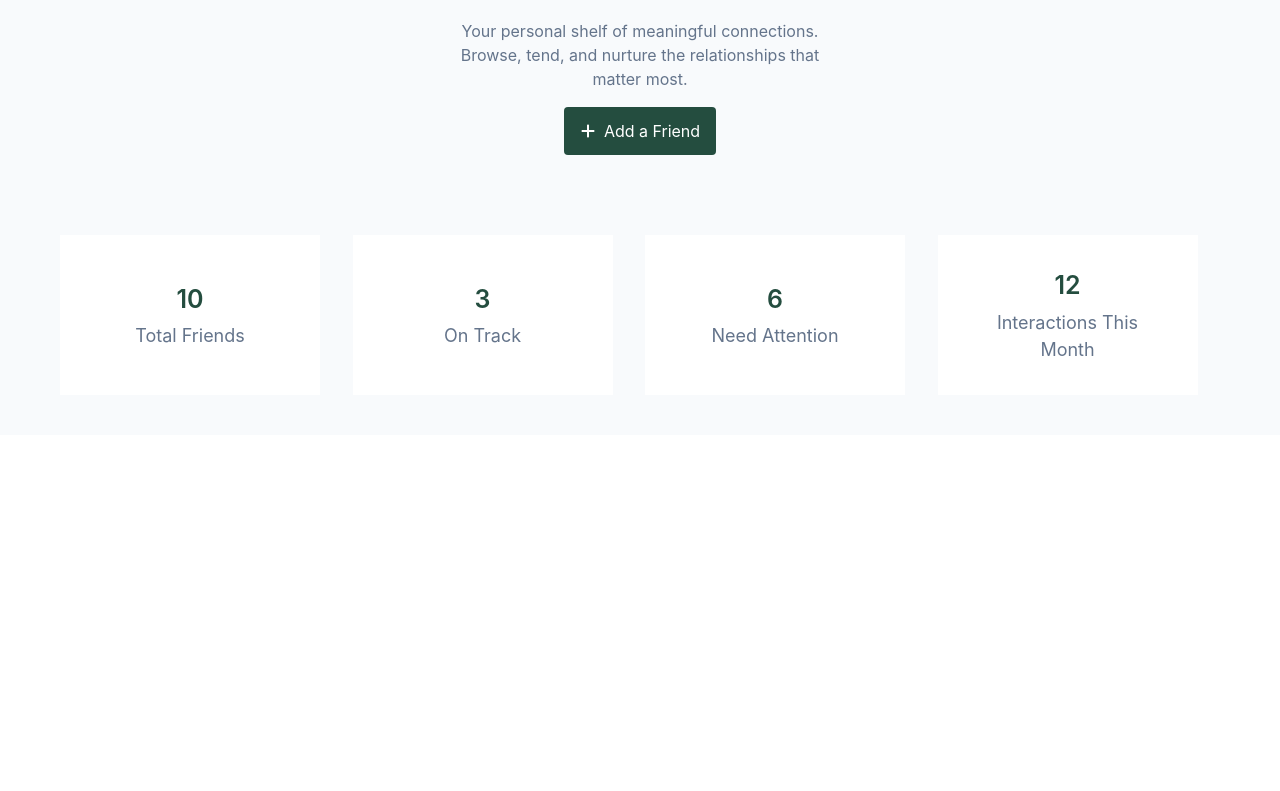
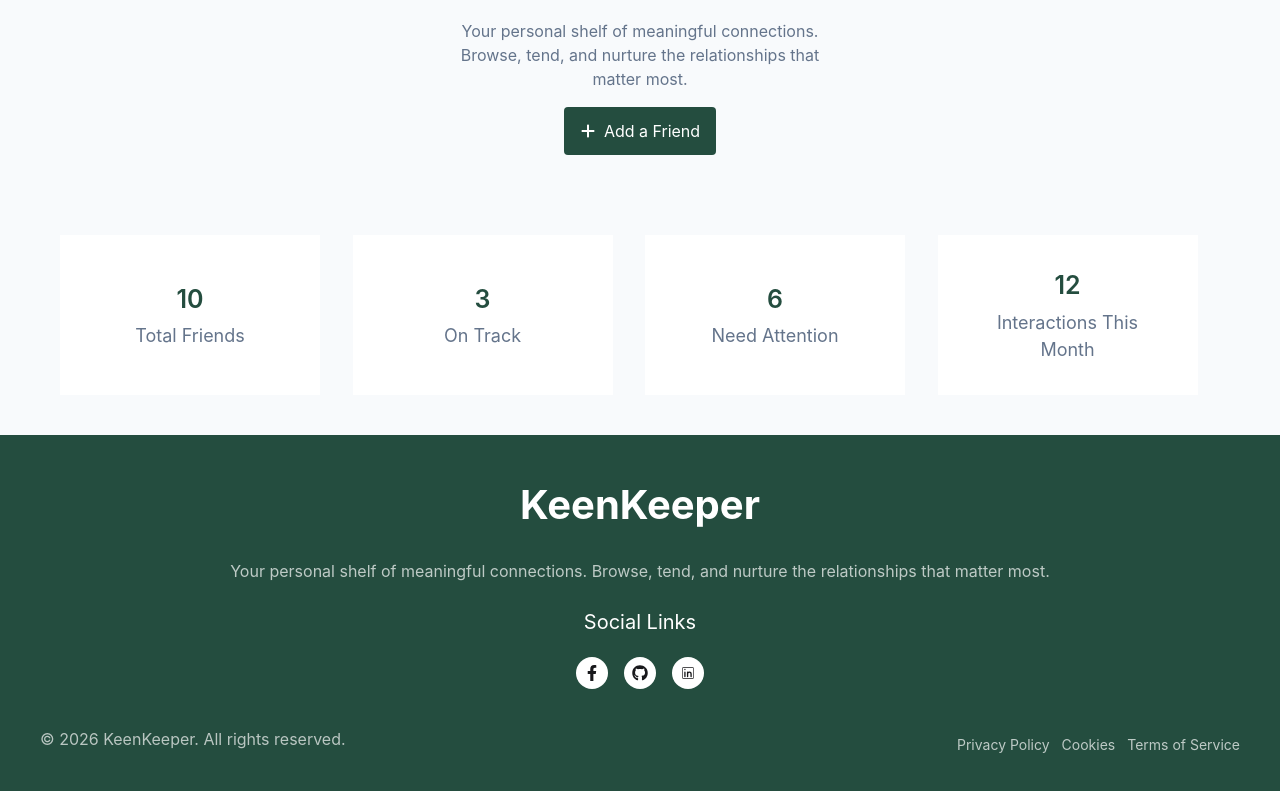
Before and after one commit to abdul-korim-web/keenkeeper, a React (Vite) app: page / in a window 1280 px wide. Shown: the part 333-1124 px from the top of the page. Before the commit the page ends 800 px from the top, so only its background shows below. Built offline with nearby package versions, Linux system fonts and the light colour scheme.

Commit message:
Footer section added

```diff
--- a/index.html
+++ b/index.html
@@ -6,7 +6,7 @@
     <meta name="viewport" content="width=device-width, initial-scale=1.0" />
     <title>keenkeeper</title>
   </head>
-  <body class="max-w-[2100px] mx-auto bg-[#F8FAFC]">
+  <body class="max-w-[2100px] mx-auto bg-[#F8FAFC] ">
     <div id="root"></div>
     <script type="module" src="/src/main.jsx"></script>
   </body>
--- a/src/App.jsx
+++ b/src/App.jsx
@@ -3,6 +3,7 @@ import { Route, Routes } from 'react-router-dom'
 import './App.css'
 import NavBar from './Components/NavBar.'
 import HomeLagout from './HomeLagout/HomeLagout'
+import Footer from './Components/Footer'
 
 function App() {
 
@@ -12,6 +13,7 @@ function App() {
    <Routes>
     <Route path='/' element={<HomeLagout/>}/>
    </Routes>
+   <Footer/>
    </>
   )
 }
--- /dev/null
+++ b/src/Components/Footer.jsx
@@ -0,0 +1,70 @@
+import React from "react";
+import { FaFacebookF } from "react-icons/fa";
+import { FaGithub } from "react-icons/fa";
+import { CiLinkedin } from "react-icons/ci";
+
+const Footer = () => {
+  return (
+    <footer className="py-10 px-5 flex flex-col justify-center items-center space-y-[30px] bg-[#244d3f]">
+      <div className="flex flex-col justify-center items-center space-y-[24px]">
+        <h2 className="text-[40px] text-white font-bold">KeenKeeper</h2>
+        <p className="text-white/70 text-center">
+          Your personal shelf of meaningful connections. Browse, tend, and
+          nurture the relationships that matter most.
+        </p>
+        <div>
+          <div className="flex flex-col items-center space-y-5">
+            <h2 className="text-[20px] text-white">Social Links</h2>
+            <ul className=" flex space-x-4  items-center ">
+              <li className="p-2 bg-white rounded-full">
+                <a
+                  href="https://www.facebook.com/abdulkorimweb"
+                  target="_blank"
+                >
+                  {" "}
+                  <FaFacebookF />
+                </a>
+              </li>
+              <li className="p-2 bg-white rounded-full">
+                <a href="https://github.com/abdul-korim-web" target="_blank">
+                  {" "}
+                  <FaGithub />
+                </a>
+              </li>
+              <li className="p-2 bg-white rounded-full">
+                <a
+                  href="https://www.linkedin.com/in/abdul-korim-webdeveloper"
+                  target="_blank"
+                >
+                  {" "}
+                  <CiLinkedin />
+                </a>
+              </li>
+            </ul>{" "}
+          </div>
+        </div>
+      </div>
+      {/* footer copyright  */}
+      <div className="flex mt-2 flex-col md:flex-row md:justify-between md:items-center md:w-[1200px] space-y-3  items-center">
+        <p className="text-[#fafafa]/70">
+          © 2026 KeenKeeper. All rights reserved.
+        </p>
+        <ul className="flex space-x-3">
+          <li className="text-white/70 text-sm">
+            <a href="#">Privacy Policy </a>
+          </li>
+          <li className="text-white/70 text-sm">
+            {" "}
+            <a href="#"> Cookies</a>
+          </li>
+          <li className="text-white/70 text-sm">
+            {" "}
+            <a href="#"> Terms of Service</a>
+          </li>
+        </ul>
+      </div>
+    </footer>
+  );
+};
+
+export default Footer;
```
